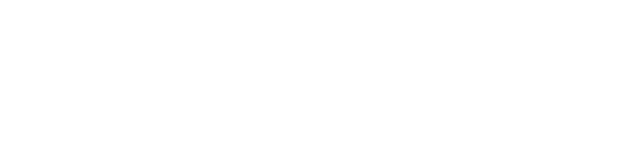
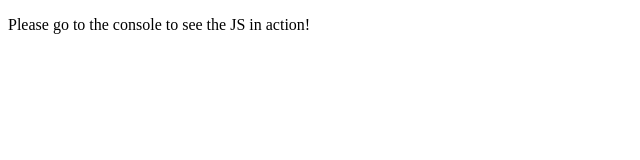
Before and after one commit to MistrDev/sleepDebtCalculator, a plain HTML site: page sleepDebtCalculator/index.html in a window 1280 px wide. Shown: the whole page, without its empty margins (0-640 px from the left). Drawn offline with Linux system fonts and the light colour scheme.

Commit message:
just a p tag to let people know to go to the console!

```diff
--- a/sleepDebtCalculator/index.html
+++ b/sleepDebtCalculator/index.html
@@ -7,6 +7,6 @@
     <title>Sleep Debt Calculator</title>
 </head>
 <body>
-
+    <p> Please go to the console to see the JS in action!</p>
 </body>
 </html>
```
